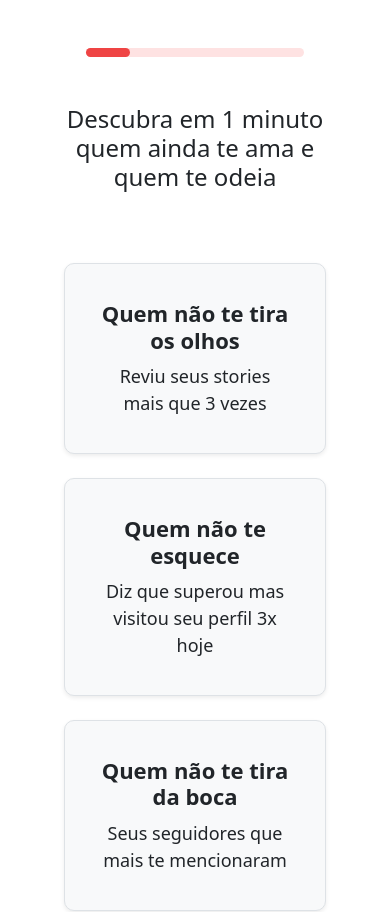
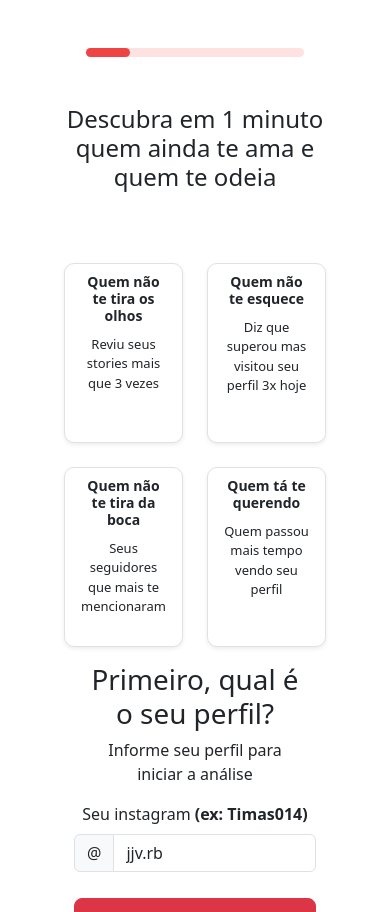
Before and after one commit to jvitorfr/insta-stalker, a Vue app: page / in a window 390 px wide. Shown: the top 912 px of the page. Built offline with nearby package versions, Linux system fonts and the light colour scheme; what vue3-radial-progress, vue3-spinners would draw is missing.

Commit message:
resolvido tela no modo mobile forever

```diff
--- a/src/components/Cards.vue
+++ b/src/components/Cards.vue
@@ -1,11 +1,13 @@
 <template>
-  <div class="row row-cols-1 row-cols-md-2 g-4 mt-5 cards-container">
-    <div class="col" v-for="(card, index) in cards" :key="index">
-      <div class="card h-100 border bg-light shadow-sm rounded-lg">
+  <div class="row g-4 mt-5 cards-container">
+    <div class="col-6" v-for="(card, index) in cards" :key="index">
+      <div class="card border bg-white shadow-sm rounded-lg">
         <div class="card-body text-center">
           <h5 class="card-title">{{ card.title }}</h5>
           <p class="card-text">{{ card.description }}</p>
-          <span class="d-flex justify-content-center" v-if="card.show_progress"> <CircleProgress :completed-steps="card.progress"  /> </span>
+          <span class="d-flex justify-content-center" v-if="card.show_progress">
+            <CircleProgress :completed-steps="card.progress" />
+          </span>
         </div>
       </div>
     </div>
@@ -16,30 +18,63 @@
 import CircleProgress from "./CircleProgress.vue";
 export default {
   name: 'Cards',
-  components: {CircleProgress},
+  components: { CircleProgress },
   props: {
-    cards: []
+    cards: {
+      type: Array,
+      required: true
+    }
   }
 };
 </script>
 
 <style scoped>
 .cards-container {
-  /*max-width: 300px;*/
+  /* Mantenha a largura da caixa e adicionar um espaço adequado */
+  max-width: 100%; /* Mantenha a largura máxima 100% */
 }
+
 .card {
+  height: auto;
+  min-height: 150px;
   padding: 20px;
   background-color: var(--bs-white);
   border-radius: 10px;
   text-align: center;
+  overflow: hidden;
 }
+
 .card-title {
   font-weight: bold;
-  font-size: 22px;
+  font-size: 20px;
+  margin-bottom: 10px;
 }
+
 .card-text {
   margin-top: 10px;
-  font-size: 18px;
+  font-size: 16px;
 }
 
+@media (max-width: 600px) {
+  .card {
+    font-size: 14px;
+    min-height: 180px;
+    padding: 0;
+  }
+  .card-body {
+    padding-top: 10px;
+  }
+
+  .cards-container{
+    max-width: 130%;
+  }
+
+  .card-title {
+    font-size: 14px;
+  }
+
+  .card-text {
+    font-size: 13px;
+  }
+}
 </style>
--- a/src/components/CircleProgress.vue
+++ b/src/components/CircleProgress.vue
@@ -1,6 +1,6 @@
 <template>
   <RadialProgress
-      :diameter="150"
+      :diameter="110"
       :completed-steps="completedSteps"
       :total-steps="totalSteps"
       :stroke-width="10"
--- a/src/components/ResultComponent.vue
+++ b/src/components/ResultComponent.vue
@@ -53,9 +53,7 @@
       <span v-if="stepFive">
        <h1> Prévia </h1>
        <p> Liberamos apenas UMA PRÉVIA por aparelho.</p>
-        <div class="container">
-               <Cards :cards="finalCards"/>
-        </div>
+      <Cards :cards="finalCards"/>
       <h2 class="mt-4"> Prints recuperados de pessoas que te conhecem:</h2>
       <ul class="mt-4" style="font-size: 20px; text-align: center; padding: 0;">
         <li>  </li>
@@ -288,7 +286,8 @@ export default {
 
 <style scoped>
 .layout {
-  min-height: 100vh; /* Garante que o layout ocupe pelo menos 100% da altura da viewport */
+  min-height: 100vh;
+  max-width: 36vh;
 }
 
 ul {
```
